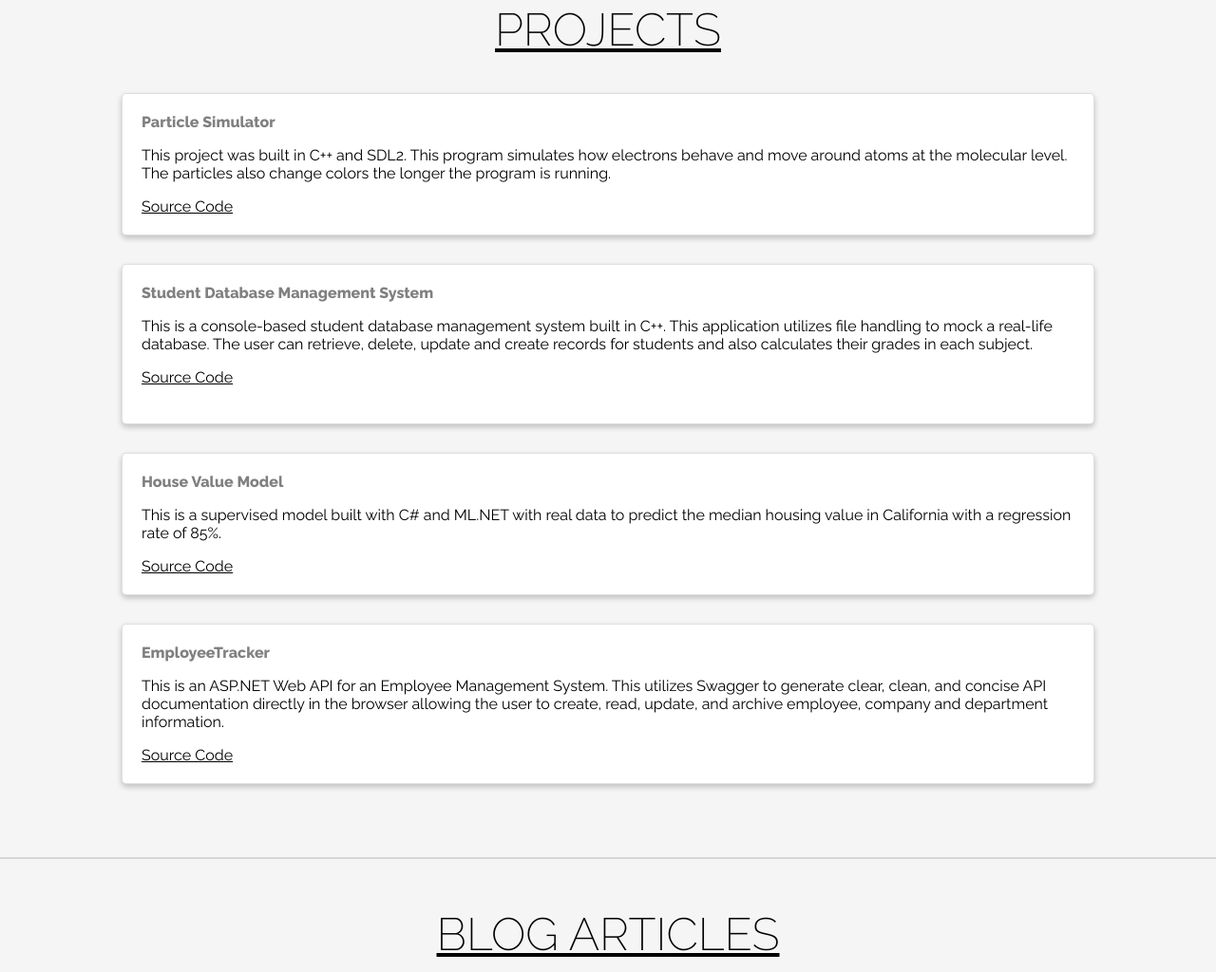
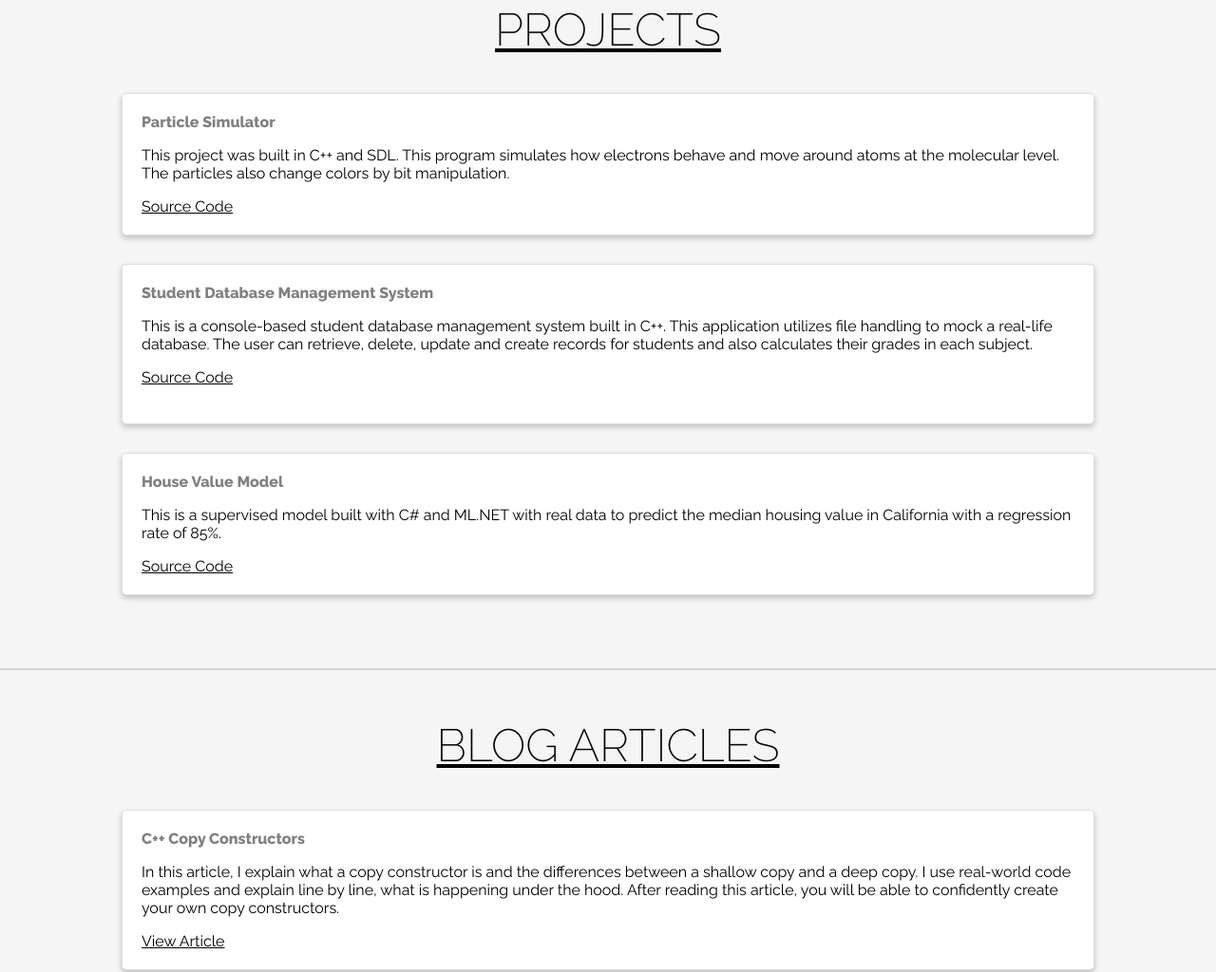
Before and after one commit to TomK111/TomislavKraljic.github.io, a plain HTML site: page index.html in a window 1280 px wide. Shown: the part 1064-2088 px from the top of the page at 95% size. Drawn offline with Linux system fonts and the light colour scheme.

Commit message:
"removed api project, edited project description

```diff
--- a/index.html
+++ b/index.html
@@ -88,7 +88,7 @@
 
           <p>My education did not stop there. Every day, I keep learning as
              much as I can. I am currently looking to shift my career towards
-             application development with C++. I believe you can truly bring
+             application development with C/C++. I believe you can truly bring
              value and positive impact to this world with it. It powers our
              operating systems, databases, video games, web browsers and has landed us
              on the Moon and Mars. The possibilities are endless.
@@ -113,9 +113,8 @@
             <div class="project-content">
               <h4>Particle Simulator</h4>
               <p>
-                This project was built in C++ and SDL2. This program simulates how electrons behave and move
-                around atoms at the molecular level. The particles also change colors the longer the program
-                is running.
+                This project was built in C++ and SDL. This program simulates how electrons behave and move
+                around atoms at the molecular level. The particles also change colors by bit manipulation.
               </p>
               <a href="https://github.com/TomislavKraljic/Particle-Simulator" target="_blank">Source Code</a>
             </div>
@@ -143,18 +142,6 @@
 
               </p>
               <a href="https://github.com/TomislavKraljic/ML_Model_Housing_Value" target="_blank">Source Code</a>
-            </div>
-          </div>
-          <div class="project-card">
-            <div class="project-content">
-              <h4>EmployeeTracker</h4>
-              <p>
-                This is an ASP.NET Web API for an Employee Management
-                System. This utilizes Swagger to generate clear, clean, and concise
-                API documentation directly in the browser allowing the user to create,
-                read, update, and archive employee, company and department information.
-              </p>
-              <a href="https://github.com/TomislavKraljic/EmployeeManagementSystem" target="_blank">Source Code</a>
             </div>
           </div>
         </div>
```
